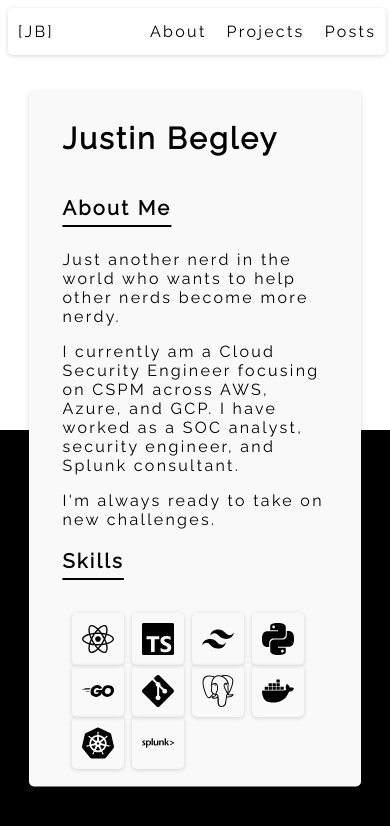
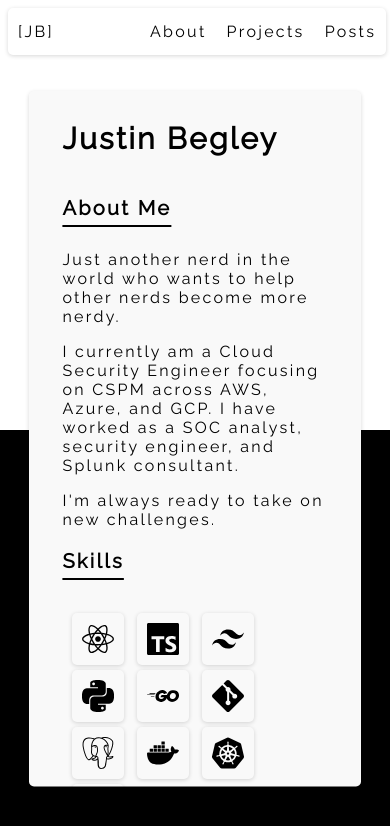
Before and after one commit to hoax3/JB-Portfolio, a React (Vite) app: page /about in a window 390 px wide. Shown: the top 826 px of the page. Built offline with nearby package versions, Linux system fonts and the light colour scheme.

Commit message:
More css garbage

```diff
--- a/src/components/About.tsx
+++ b/src/components/About.tsx
@@ -25,16 +25,16 @@ export const About = () => {
           <h3>Skills</h3>
           <div className='icon-grid'>
             <IconContext.Provider value={{ color: 'black', size: '2em', className: 'icon-provider' }}>
-              <FaReact />
-              <SiTypescript />
-              <SiTailwindcss />
-              <SiPython />
-              <SiGo />
-              <SiGit />
-              <SiPostgresql />
-              <SiDocker />
-              <SiKubernetes />
-              <SiSplunk />
+              <FaReact title='React'/>
+              <SiTypescript title='TypeScript'/>
+              <SiTailwindcss title='Tailwinds CSS'/>
+              <SiPython title='Python'/>
+              <SiGo title='Go'/>
+              <SiGit title='Git'/>
+              <SiPostgresql title='Git'/>
+              <SiDocker title='Docker'/>
+              <SiKubernetes title='Kubernetes'/>
+              <SiSplunk title='Splunk'/>
             </IconContext.Provider>
           </div>
           <h3>Certifications</h3>
--- a/src/components/styles/about.css
+++ b/src/components/styles/about.css
@@ -5,6 +5,12 @@
   font-size: 1rem;
   overflow-y: auto;
   overflow: hidden;
+  animation: fadeIn 5s;
+}
+
+@keyframes fadeIn {
+  0% {opacity: 0;}
+  100% { opacity: 1;}
 }
 
 .about-main h1 {
@@ -20,48 +26,32 @@
 
 .icon-grid {
   display: grid;
-  grid-template-columns: repeat(auto-fill, 130px);
+  grid-template-columns: repeat(auto-fill, 120px);
   padding: 10px;
+  gap: 5px;
 }
 
 .icon-provider {
   box-shadow: rgba(0, 0, 0, 0.16) 0px 1px 4px;
   padding: 10px;
   border-radius: 5px;
+  transition: 500ms ease-out;
 }
+
+.icon-provider:hover {
+  transition: 500ms ease-in;
+  transform: scale(1.2);
+}
+
 .certs-main {
   display: flex;
   flex-direction: row;
   justify-content: space-between;
   width: 90%;
   margin-left: auto;
-  margin-rignht: auto;
+  margin-right: auto;
   font-size: 1rem;
 }
-
-/* Certs button */
-/*
-.certs-main button {
-  margin: 2px;
-}
-
-.certs-button {
-  background-color: black;
-  color: white;
-  border-radius: 3px;
-  padding: 5px 5px;
-  border: 1.2px solid black;
-  font-size: .6em;
-}
-
-
-.certs-button:hover {
-  background-color: white;
-  color: black;
-
-}
-*/
-/*certs card */
 
 .certs-card-main {
   display: grid;
@@ -81,7 +71,6 @@
   height: 110px;
   width: auto;
   border: .1px solid white;
-  /*box-shadow: rgba(50, 50, 93, 0.25) 0px 2px 5px -1px, rgba(0, 0, 0, 0.3) 0px 1px 3px -1px;*/
   box-shadow: rgba(0, 0, 0, 0.16) 0px 1px 4px;
   background-color: white;
   backdrop-filter: blur(6px);
@@ -106,6 +95,9 @@
 @media screen and (max-width: 600px) {
    .about-main {
       width: 85%;
+  }
+  .icon-grid {
+    grid-template-columns: repeat(auto-fill,45px);
   }
 }
 
--- a/src/components/styles/intro.css
+++ b/src/components/styles/intro.css
@@ -54,6 +54,7 @@
 
 .quick-about {
   padding-top: 1.5em;
+  animation: fade-in 10s ease-in;
   transition: 300ms ease-out;
 }
 
@@ -62,10 +63,19 @@
   color: black;
   font-size: 18px;
   animation: blinker 2s linear infinite;
+  animation-delay: 9s;
+}
+
+.quick-about a:hover {
+  animation: none;
 }
 
 @keyframes blinker {
   50% {opacity: 0;}
+}
+
+@keyframes fade-in {
+  0% {opacity: 0;}
 }
 
 .quick-about:hover {
```
